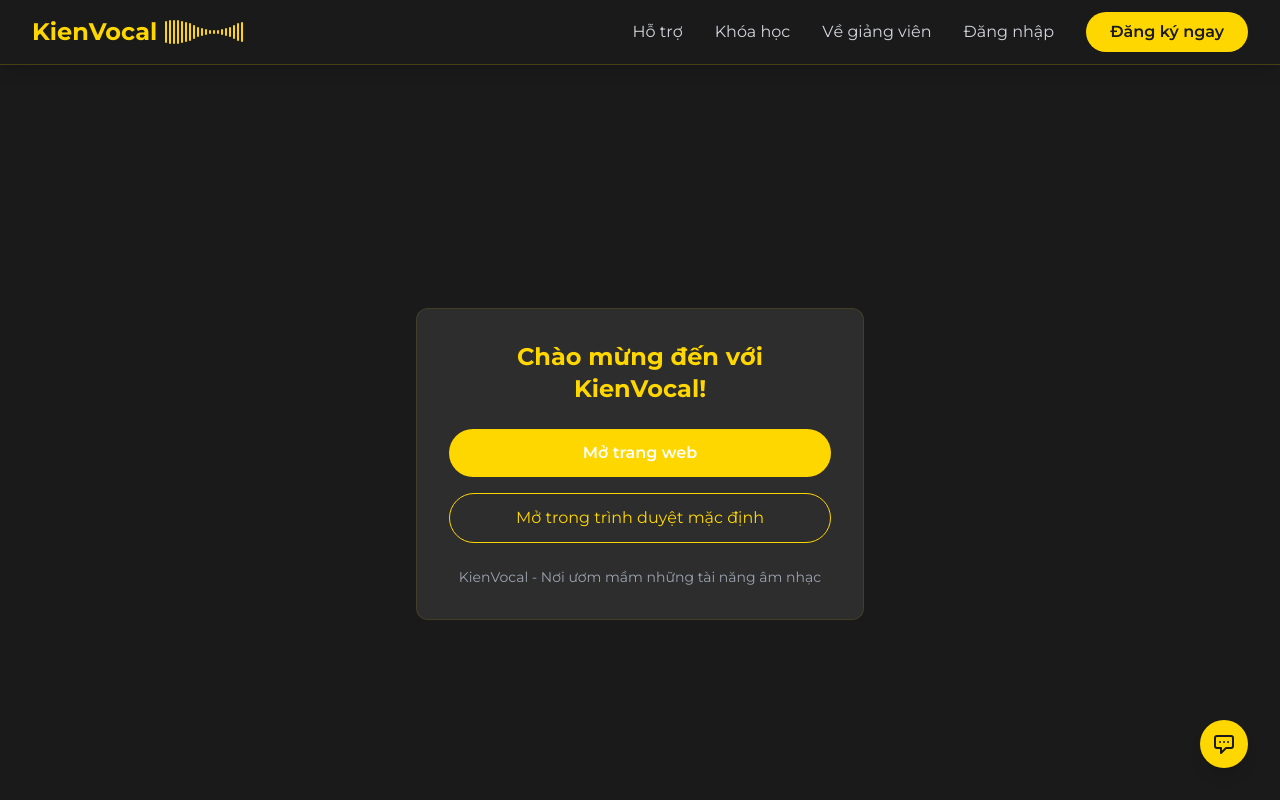
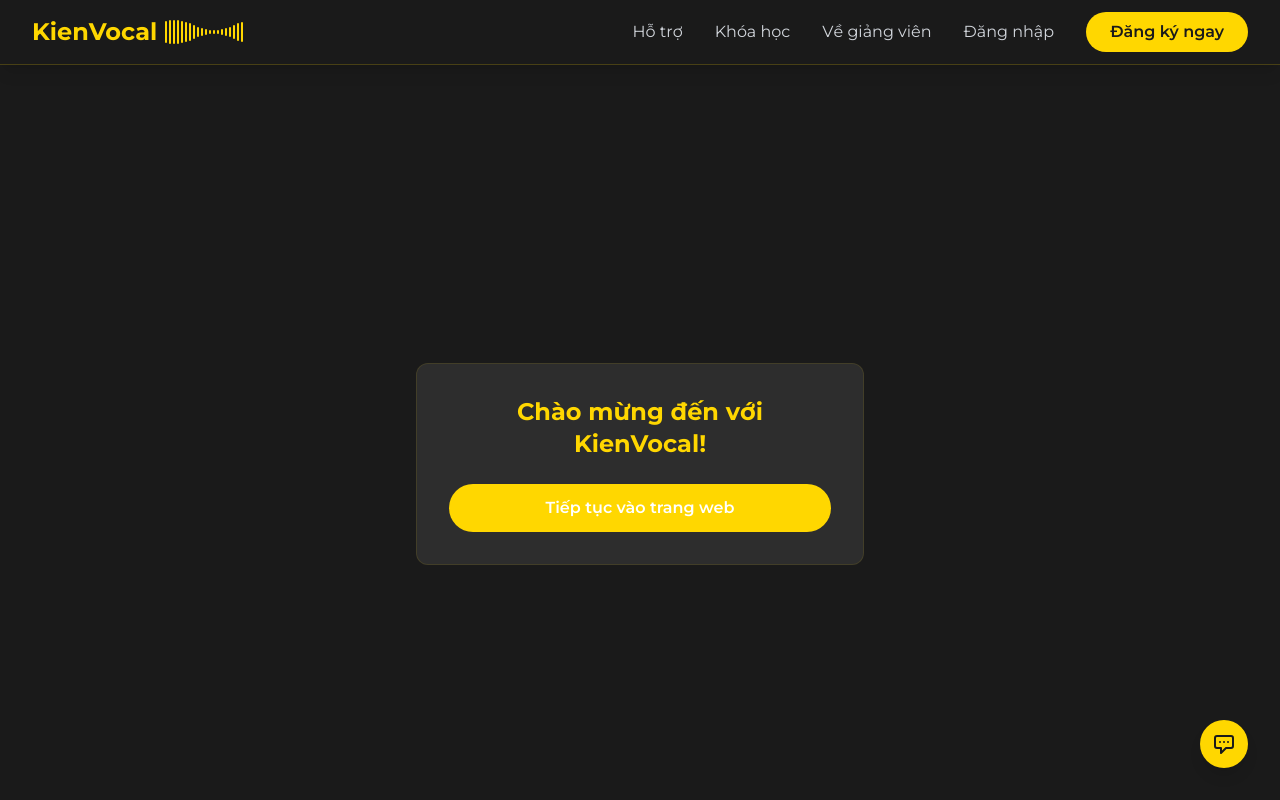
Before and after one commit to zaikaman2/WebThanhNhac, a Next.js app: page /tiktok-redirect in a window 1280 px wide. Shown: the top 800 px of the page. Built offline with nearby package versions, Linux system fonts and the light colour scheme.

Commit message:
Tiktok browser fix 4

```diff
--- a/src/app/tiktok-redirect/page.tsx
+++ b/src/app/tiktok-redirect/page.tsx
@@ -5,59 +5,30 @@
 
 export default function TikTokRedirectPage() {
   const router = useRouter()
-  const [deviceType, setDeviceType] = useState<'ios' | 'android' | 'other'>('other')
+  const [isInTikTok, setIsInTikTok] = useState(true)
 
   useEffect(() => {
-    // Detect device type
-    if (/iPad|iPhone|iPod/.test(navigator.userAgent)) {
-      setDeviceType('ios')
-    } else if (/android/i.test(navigator.userAgent)) {
-      setDeviceType('android')
-    }
+    // Check if we're in TikTok's browser
+    const isTikTokBrowser = /musical_ly|tiktok/i.test(navigator.userAgent)
+    setIsInTikTok(isTikTokBrowser)
   }, [])
 
-  const openInBrowser = () => {
-    if (deviceType === 'ios') {
-      // For iOS: Try to open in Safari
-      window.location.href = 'https://kienvocal.com'
-    } else if (deviceType === 'android') {
-      // For Android: Try to open in Chrome
-      window.location.href = 'googlechrome://navigate?url=https://kienvocal.com'
-      // Fallback after delay
-      setTimeout(() => {
-        window.location.href = 'https://kienvocal.com'
-      }, 1000)
-    } else {
-      // For other devices
-      window.location.href = 'https://kienvocal.com'
-    }
-  }
-
-  const getInstructions = () => {
-    if (deviceType === 'ios') {
-      return (
-        <>
-          <p className="text-gray-300 mb-4">Để có trải nghiệm tốt nhất:</p>
-          <ol className="text-gray-300 list-decimal list-inside space-y-2 mb-6">
-            <li>Nhấn vào nút "Mở trong Safari" bên dưới</li>
-            <li>Hoặc nhấn vào biểu tượng ⋮ (ba chấm) ở góc phải</li>
-            <li>Chọn "Mở trong Safari"</li>
-          </ol>
-        </>
-      )
-    } else if (deviceType === 'android') {
-      return (
-        <>
-          <p className="text-gray-300 mb-4">Để có trải nghiệm tốt nhất:</p>
-          <ol className="text-gray-300 list-decimal list-inside space-y-2 mb-6">
-            <li>Nhấn vào nút "Mở trong Chrome" bên dưới</li>
-            <li>Hoặc nhấn vào biểu tượng ⋮ (ba chấm) ở góc phải</li>
-            <li>Chọn "Mở trong trình duyệt"</li>
-          </ol>
-        </>
-      )
-    }
-    return null
+  if (!isInTikTok) {
+    return (
+      <div className="min-h-screen bg-secondary flex items-center justify-center p-6">
+        <div className="max-w-md w-full bg-secondary-light p-8 rounded-xl border border-primary/10">
+          <div className="text-center">
+            <h1 className="text-2xl font-bold text-primary mb-6">Chào mừng đến với KienVocal!</h1>
+            <button
+              onClick={() => router.push('/')}
+              className="w-full bg-primary text-white py-3 px-6 rounded-full font-semibold hover:bg-primary-light transition-all duration-300"
+            >
+              Tiếp tục vào trang web
+            </button>
+          </div>
+        </div>
+      </div>
+    )
   }
 
   return (
@@ -66,21 +37,33 @@
         <div className="text-center">
           <h1 className="text-2xl font-bold text-primary mb-6">Chào mừng đến với KienVocal!</h1>
 
-          {getInstructions()}
+          <div className="space-y-6 mb-8">
+            <p className="text-gray-300">Để có trải nghiệm tốt nhất, vui lòng:</p>
+            <ol className="text-gray-300 list-decimal list-inside space-y-4">
+              <li className="flex items-center justify-center gap-2">
+                Nhấn vào biểu tượng
+                <span className="font-bold text-xl leading-none">⋮</span>
+                ở góc phải phía trên
+              </li>
+              <li>
+                Chọn "Mở trong trình duyệt"
+              </li>
+              <li>
+                Sau khi mở trong trình duyệt, nhấn nút "Tiếp tục" bên dưới
+              </li>
+            </ol>
+          </div>
 
-          <button
-            onClick={openInBrowser}
-            className="w-full bg-primary text-white py-3 px-6 rounded-full font-semibold hover:bg-primary-light transition-all duration-300 mb-4"
-          >
-            {deviceType === 'ios' ? 'Mở trong Safari' : deviceType === 'android' ? 'Mở trong Chrome' : 'Mở trang web'}
-          </button>
-
-          <a
-            href="https://kienvocal.com"
-            className="inline-block w-full text-center py-3 px-6 rounded-full border border-primary text-primary hover:bg-primary/10 transition-all duration-300"
-          >
-            Mở trong trình duyệt mặc định
-          </a>
+          <div className="relative">
+            <div className="absolute -inset-0.5 bg-gradient-to-r from-primary to-primary-light opacity-30 blur rounded-lg">
+            </div>
+            <a
+              href="/"
+              className="relative block w-full bg-secondary py-3 px-6 rounded-lg border border-primary text-primary hover:bg-primary/5 transition-all duration-300"
+            >
+              Tiếp tục
+            </a>
+          </div>
 
           <p className="text-sm text-gray-400 mt-6">
             KienVocal - Nơi ươm mầm những tài năng âm nhạc
```
